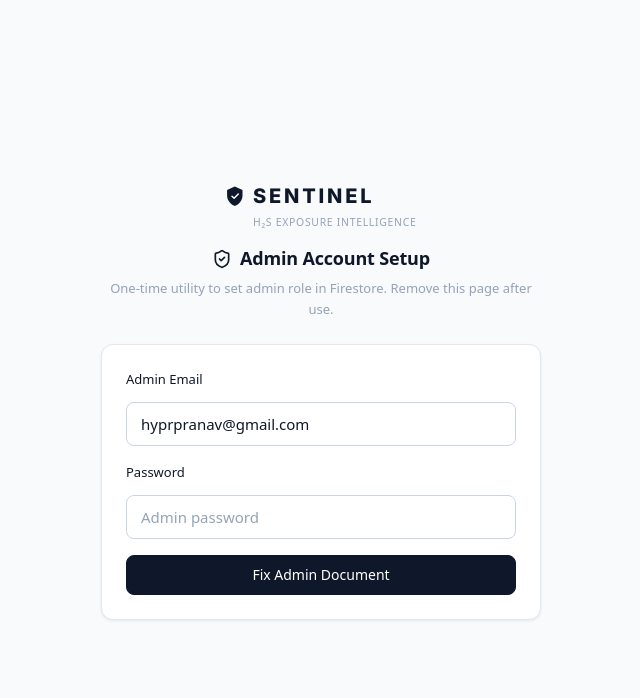
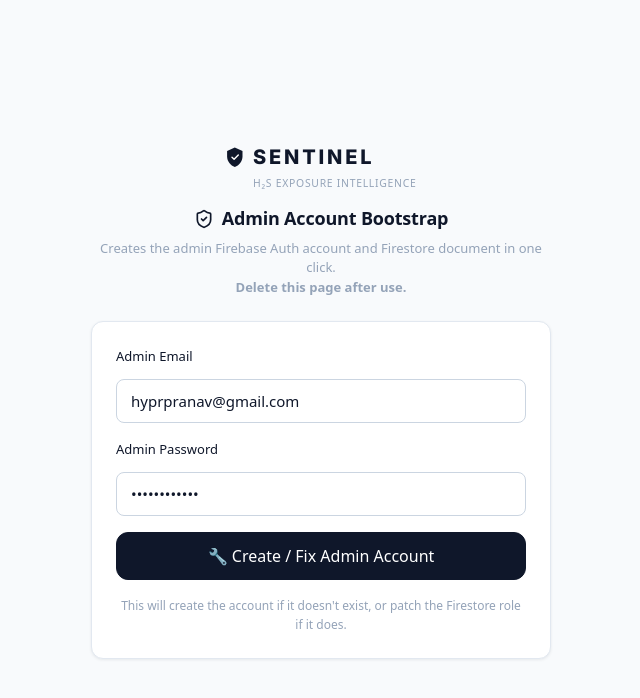
Before and after one commit to hyprpranav/Sentinel, a Next.js app: page /admin-setup in a window 1280 px wide. Shown: the top 698 px of the page, without its empty margins (319-959 px from the left). Built offline with nearby package versions, Linux system fonts and the light colour scheme; no server answers.

Commit message:
fix: add /admin-setup to proxy.ts public paths (Next.js 16 middleware)

```diff
--- a/app/(auth)/admin-setup/page.tsx
+++ b/app/(auth)/admin-setup/page.tsx
@@ -1,85 +1,115 @@
 'use client';
 // app/(auth)/admin-setup/page.tsx
-// ONE-TIME utility page: fixes/creates the admin Firestore document.
-// Usage: sign in to Firebase Auth with hyprpranav@gmail.com first,
-// then visit /admin-setup — it will patch the Firestore users doc.
-// REMOVE this page once admin is confirmed working.
+// ONE-TIME utility: creates/fixes the admin Firebase Auth account + Firestore document.
+// Visit /admin-setup, enter the desired admin email & password, click the button.
+// DELETE this page once admin login is confirmed working.
 
 import { useState } from 'react';
-import { signInWithEmailAndPassword } from 'firebase/auth';
+import {
+  signInWithEmailAndPassword,
+  createUserWithEmailAndPassword,
+  updateProfile,
+} from 'firebase/auth';
 import { doc, setDoc, serverTimestamp } from 'firebase/firestore';
 import { auth, db } from '@/lib/firebase/config';
 import { SentinelLogo } from '@/components/layout/SentinelLogo';
 import { CheckCircle, AlertCircle, ShieldCheck } from 'lucide-react';
+import { LoadingSpinner } from '@/components/ui/LoadingScreen';
 
 export default function AdminSetupPage() {
   const [email, setEmail] = useState('hyprpranav@gmail.com');
-  const [password, setPassword] = useState('');
+  const [password, setPassword] = useState('927624BEC066');
   const [status, setStatus] = useState<'idle' | 'loading' | 'success' | 'error'>('idle');
   const [message, setMessage] = useState('');
+  const [uid, setUid] = useState('');
 
   const handleSetup = async (e: React.FormEvent) => {
     e.preventDefault();
     setStatus('loading');
     setMessage('');
+
     try {
-      // Sign in with Firebase Auth
-      const credential = await signInWithEmailAndPassword(auth, email, password);
-      const uid = credential.user.uid;
+      let firebaseUser;
 
-      // Force-set the Firestore document with admin role + isActive true
-      await setDoc(doc(db, 'users', uid), {
-        uid,
-        email,
-        displayName: credential.user.displayName ?? 'Admin',
+      // Step 1: Try to sign in first (user may already exist in Firebase Auth)
+      try {
+        const cred = await signInWithEmailAndPassword(auth, email, password);
+        firebaseUser = cred.user;
+        setMessage('Found existing Firebase Auth account. Patching Firestore...');
+      } catch {
+        // Sign-in failed → create the account fresh
+        setMessage('No existing account found. Creating Firebase Auth account...');
+        const cred = await createUserWithEmailAndPassword(auth, email, password);
+        firebaseUser = cred.user;
+        await updateProfile(firebaseUser, { displayName: 'Admin' });
+      }
+
+      // Step 2: Write/overwrite the Firestore users document with admin role
+      await setDoc(doc(db, 'users', firebaseUser.uid), {
+        uid: firebaseUser.uid,
+        email: firebaseUser.email,
+        displayName: firebaseUser.displayName ?? 'Admin',
         role: 'admin',
         isActive: true,
         createdAt: serverTimestamp(),
         updatedAt: serverTimestamp(),
       }, { merge: true });
 
+      setUid(firebaseUser.uid);
       setStatus('success');
-      setMessage(`✅ Admin document set for UID: ${uid}\n\nNow go to /login and sign in with your admin credentials.`);
     } catch (err: unknown) {
       setStatus('error');
-      setMessage(err instanceof Error ? err.message : 'Unknown error occurred.');
+      const msg = err instanceof Error ? err.message : 'Unknown error';
+      if (msg.includes('email-already-in-use')) {
+        setMessage('Account exists but password is wrong. Please enter the correct password.');
+      } else if (msg.includes('weak-password')) {
+        setMessage('Password must be at least 6 characters.');
+      } else {
+        setMessage(msg);
+      }
     }
   };
 
   return (
     <div className="auth-page">
-      <div className="auth-card" style={{ maxWidth: 440 }}>
+      <div className="auth-card" style={{ maxWidth: 460 }}>
         <div style={{ textAlign: 'center', marginBottom: '1.5rem' }}>
           <div style={{ display: 'flex', justifyContent: 'center', marginBottom: '1rem' }}>
             <SentinelLogo size="md" />
           </div>
           <h1 style={{ fontSize: '1.125rem', display: 'flex', alignItems: 'center', justifyContent: 'center', gap: '0.5rem' }}>
-            <ShieldCheck size={20} /> Admin Account Setup
+            <ShieldCheck size={20} /> Admin Account Bootstrap
           </h1>
-          <p style={{ fontSize: '0.8125rem', color: 'var(--color-text-muted)', marginTop: '0.5rem' }}>
-            One-time utility to set admin role in Firestore. Remove this page after use.
+          <p style={{ fontSize: '0.8125rem', color: 'var(--color-text-muted)', marginTop: '0.5rem', lineHeight: 1.5 }}>
+            Creates the admin Firebase Auth account and Firestore document in one click.<br />
+            <strong>Delete this page after use.</strong>
           </p>
         </div>
 
         <div className="card">
           {status === 'success' ? (
             <div style={{ textAlign: 'center', padding: '1rem 0' }}>
-              <CheckCircle size={40} style={{ color: 'var(--color-green)', margin: '0 auto 0.75rem' }} />
-              <pre style={{ fontSize: '0.8125rem', whiteSpace: 'pre-wrap', textAlign: 'left', background: 'var(--color-surface-2)', padding: '0.75rem', borderRadius: '0.375rem' }}>
-                {message}
-              </pre>
-              <a href="/login" className="btn btn-primary" style={{ display: 'inline-flex', marginTop: '1rem' }}>
-                Go to Login
+              <CheckCircle size={44} style={{ color: 'var(--color-green)', margin: '0 auto 0.75rem' }} />
+              <h2 style={{ marginBottom: '0.5rem', fontSize: '1.1rem' }}>Admin Ready! 🎉</h2>
+              <p style={{ fontSize: '0.875rem', color: 'var(--color-text-secondary)', marginBottom: '0.5rem' }}>
+                Firebase Auth account + Firestore admin document created successfully.
+              </p>
+              <p style={{ fontSize: '0.75rem', color: 'var(--color-text-muted)', marginBottom: '1.25rem', fontFamily: 'monospace' }}>
+                UID: {uid}
+              </p>
+              <a href="/login" className="btn btn-primary" style={{ display: 'inline-flex' }}>
+                Go to Login →
               </a>
             </div>
           ) : (
             <form onSubmit={handleSetup} style={{ display: 'flex', flexDirection: 'column', gap: '1rem' }}>
               {status === 'error' && (
-                <div className="alert alert-danger">
-                  <AlertCircle size={16} />
+                <div className="alert alert-danger" role="alert">
+                  <AlertCircle size={16} style={{ flexShrink: 0 }} />
                   <span style={{ fontSize: '0.8125rem' }}>{message}</span>
                 </div>
               )}
+
               <div className="form-group">
                 <label className="input-label" htmlFor="setup-email">Admin Email</label>
                 <input
@@ -89,28 +119,39 @@ export default function AdminSetupPage() {
                   value={email}
                   onChange={e => setEmail(e.target.value)}
                   required
+                  disabled={status === 'loading'}
                 />
               </div>
+
               <div className="form-group">
-                <label className="input-label" htmlFor="setup-password">Password</label>
+                <label className="input-label" htmlFor="setup-password">Admin Password</label>
                 <input
                   id="setup-password"
                   type="password"
                   className="input"
                   value={password}
                   onChange={e => setPassword(e.target.value)}
-                  placeholder="Admin password"
+                  placeholder="Min 6 characters"
                   required
+                  disabled={status === 'loading'}
                 />
               </div>
+
               <button
                 type="submit"
-                className="btn btn-primary"
+                className="btn btn-primary btn-lg"
                 disabled={status === 'loading'}
                 style={{ width: '100%' }}
               >
-                {status === 'loading' ? 'Setting up...' : 'Fix Admin Document'}
+                {status === 'loading'
+                  ? <><LoadingSpinner size={16} /> Setting up admin...</>
+                  : '🔧 Create / Fix Admin Account'
+                }
               </button>
+
+              <p style={{ fontSize: '0.75rem', color: 'var(--color-text-muted)', textAlign: 'center' }}>
+                This will create the account if it doesn't exist, or patch the Firestore role if it does.
+              </p>
             </form>
           )}
         </div>
--- a/proxy.ts
+++ b/proxy.ts
@@ -6,7 +6,7 @@ import type { NextRequest } from 'next/server';
 // The actual role enforcement happens in Firestore security rules.
 // This middleware handles redirect logic for UX only.
 
-const PUBLIC_PATHS = ['/login', '/register', '/worker'];
+const PUBLIC_PATHS = ['/login', '/register', '/worker', '/admin-setup', '/manager-register'];
 
 export default function proxy(request: NextRequest) {
   const { pathname } = request.nextUrl;
```
